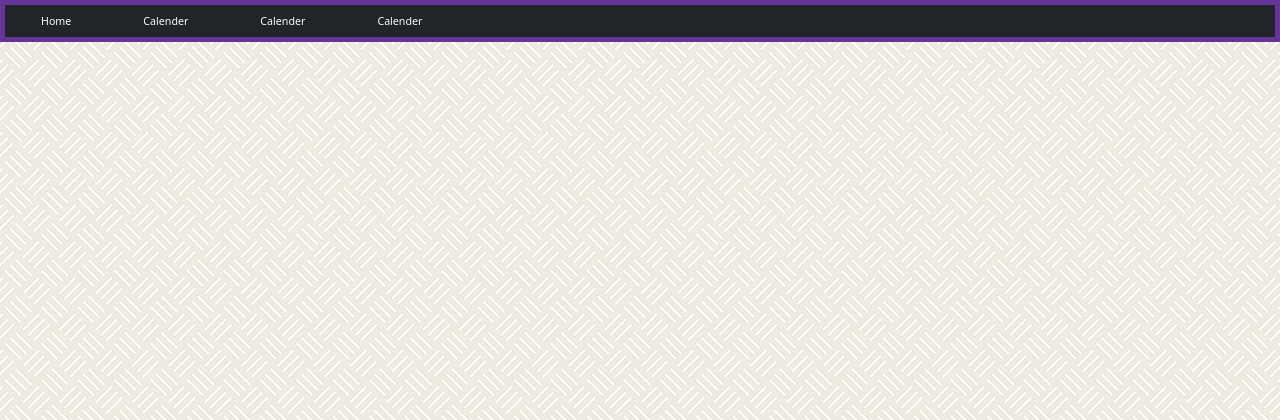
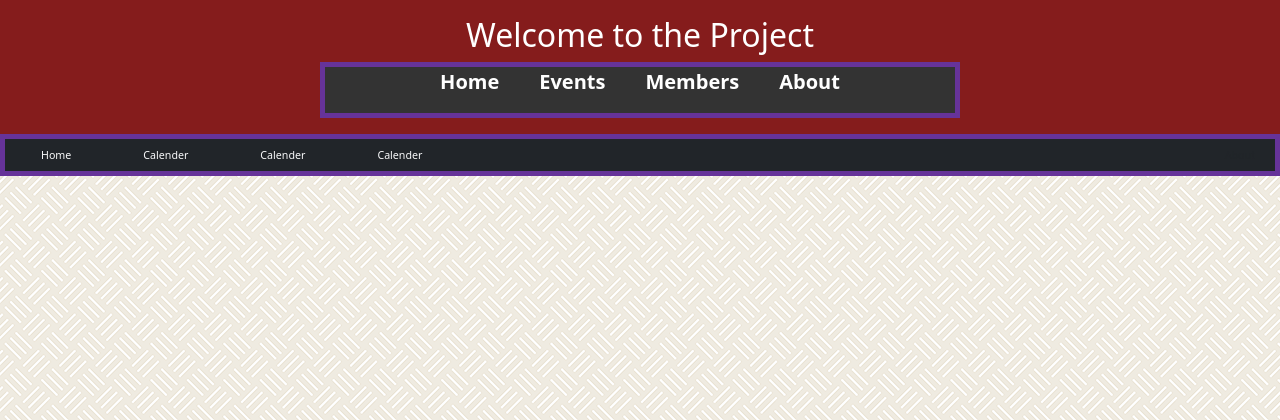
Before and after one commit to rommethecoder/ParkWeb, a Django app: page / in a window 1280 px wide. Shown: the top 420 px of the page. Run offline with Django 4.2, Linux system fonts and the light colour scheme; some libraries are stand-ins or nearby versions.

Commit message:
Update master.html
Added navigation bar to master html

```diff
--- a/Django/app/templates/master.html
+++ b/Django/app/templates/master.html
@@ -10,6 +10,19 @@
         {% bootstrap_javascript %}
         <link rel="stylesheet" type="text/css" href="{% static '/styles/index.css' %}">
     </head>
+    <header>
+  <h1>Welcome to the Project</h1>
+  <div class="navBar">
+    <nav>
+      <ul>
+        <li><a href="/">Home</a></li> <!-- Brings you to the main page -->
+        <li><a href="">Events</a></li> <!-- This can link to a page with all the relevent events -->
+        <li><a href="">Members</a></li> <!-- This can link to a login page maybe -->
+        <li><a href="/about">About</a></li> <!-- This links to the about page -->
+      </ul>
+    </nav>
+  </div>
+</header>
     <body>
 
     {% block content %}
```
